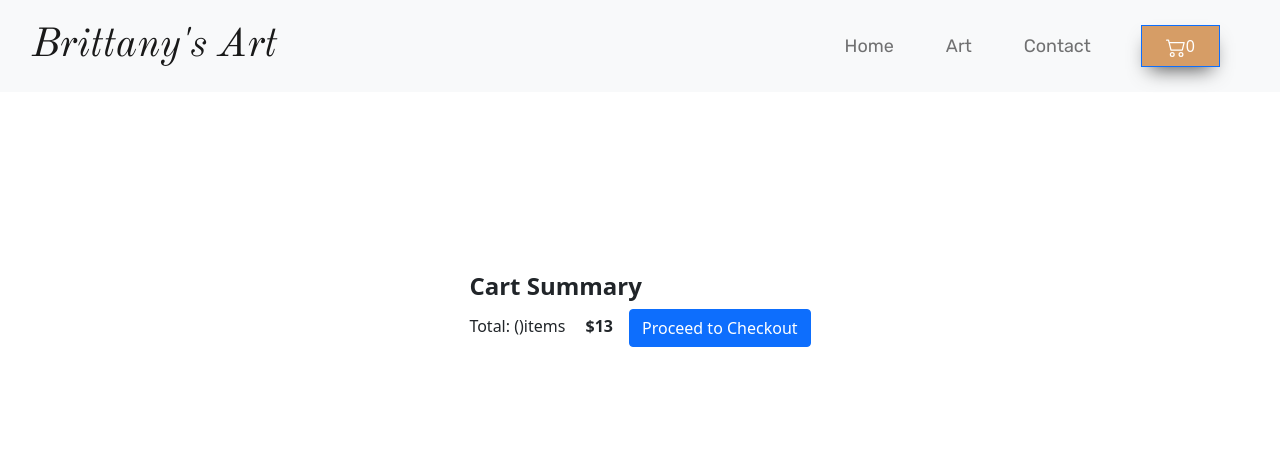
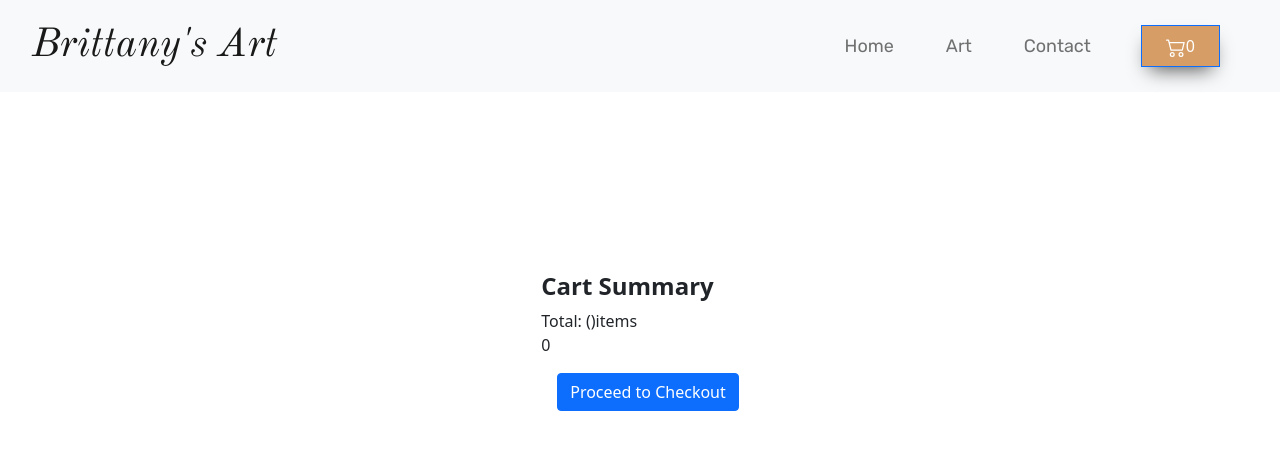
Before and after one commit to SethY8s/BrittanyShop, a React (Create React App) app in the folder FrontEnd/: page /cart in a window 1280 px wide. Shown: the top 450 px of the page. Built offline with nearby package versions, Linux system fonts and the light colour scheme.

Commit message:
cart now shows price of all items in cart

```diff
--- a/FrontEnd/src/components/cart/Cart.jsx
+++ b/FrontEnd/src/components/cart/Cart.jsx
@@ -1,4 +1,4 @@
-import React, { useContext } from 'react';
+import React, { useContext, useState, useEffect } from 'react';
 import cartCSS from './cart.module.css';
 import { Button } from 'react-bootstrap';
 import CartItem from './CartItem';
@@ -6,9 +6,26 @@ import CartItem from './CartItem';
 import ShoppingContext from '../../context/shopping-context';
 
 export default function Cart() {
+  const[totalPrice, setTotalPrice] = useState(0)
 
   const { cart } = useContext(ShoppingContext);
+
+
+  useEffect(()=>{
+    let price = 0;
+
+    cart.forEach(item => price = price + item.price)
+
+    setTotalPrice(price)
+  }, [cart, setTotalPrice, totalPrice])
+  // adding these dependencies makes it so when you delete an item in cart the component refreshes showing real price
+
+
+
   console.log(cart)
+
+
+
   return (
     <>
     <div className={cartCSS.checkoutBox}>
@@ -24,7 +41,7 @@ export default function Cart() {
         <span>
           Total: ()items{' '}
           <span className="m-3">
-            <b>$13</b>
+            <p>{totalPrice}</p>
           </span>
         </span>
         <Button>Proceed to Checkout</Button>
--- a/FrontEnd/src/components/intro/Intro.jsx
+++ b/FrontEnd/src/components/intro/Intro.jsx
@@ -9,7 +9,7 @@ export default function Intro() {
 
       <div className={introCSS.text}>
       <h2 className={introCSS.textBackground}>Welcome to my Gallery</h2>
-      <h4 className={introCSS.textBackground}>Order online or reach out for special orders</h4>
+      <h4 className={introCSS.textBackgroundsm}>Order online or reach out for special orders</h4>
       </div>
        </div>
   )
--- a/FrontEnd/src/components/intro/intro.module.css
+++ b/FrontEnd/src/components/intro/intro.module.css
@@ -13,16 +13,23 @@
 }
 
 .text{
+
     width: 100%;
     display: flex;
     flex-direction: column;
     justify-content: center;
     align-items: center;
-    color: black;
+    color: white;
 }
 
 .textBackground{
-    background-color: white;
+    font-size: 64px;
     padding: 4px;
     font-family: 'Old Standard TT', Serif;
 }
+
+.textBackgroundsm{
+    font-size: 24px;
+    padding: 2px;
+    font-family: 'Old Standard TT', Serif;
+}
--- a/FrontEnd/src/components/product/Product.jsx
+++ b/FrontEnd/src/components/product/Product.jsx
@@ -12,7 +12,7 @@ export default function Product({ productData }) {
     <div className={productCSS.hel}>
         <div className='d-flex flex-column align-items-center'>
         <img className={productCSS.productImage} src={productData.image} alt="nlkk" />
-        <h6>{productData.title}(${productData.id})</h6>
+        <h6>{productData.title}(${productData.price})</h6>
         <span>
             <Link to='/product:id'><button>View</button></Link>
             <button onClick={() => addToCart(productData.id)}>Add to Cart</button>
--- a/FrontEnd/src/context/ShoppingState.jsx
+++ b/FrontEnd/src/context/ShoppingState.jsx
@@ -60,29 +60,29 @@ export default function ShoppingState(props) {
     });
   };
 
-  const adjustItemQty = (itemID, qty) => {
-    dispatch({
-      type: ADJUST_QTY,
-      payload: itemID,
-      qty,
-    });
-  };
+  // const adjustItemQty = (itemID, qty) => {
+  //   dispatch({
+  //     type: ADJUST_QTY,
+  //     payload: itemID,
+  //     qty,
+  //   });
+  // };
 
-  const loadCurrentItem = (itemID, qty) => {
-    dispatch({
-      type: LOAD_CURRENT_ITEM,
-      payload: itemID,
-      qty,
-    });
-  };
+  // const loadCurrentItem = (itemID, qty) => {
+  //   dispatch({
+  //     type: LOAD_CURRENT_ITEM,
+  //     payload: itemID,
+  //     qty,
+  //   });
+  // };
 
   const value = {
     shopping: state.products,
     cart: state.cart,
     addToCart,
     removeFromCart,
-    adjustItemQty,
-    loadCurrentItem,
+    // adjustItemQty,
+    // loadCurrentItem,
   };
 
   return (
```
